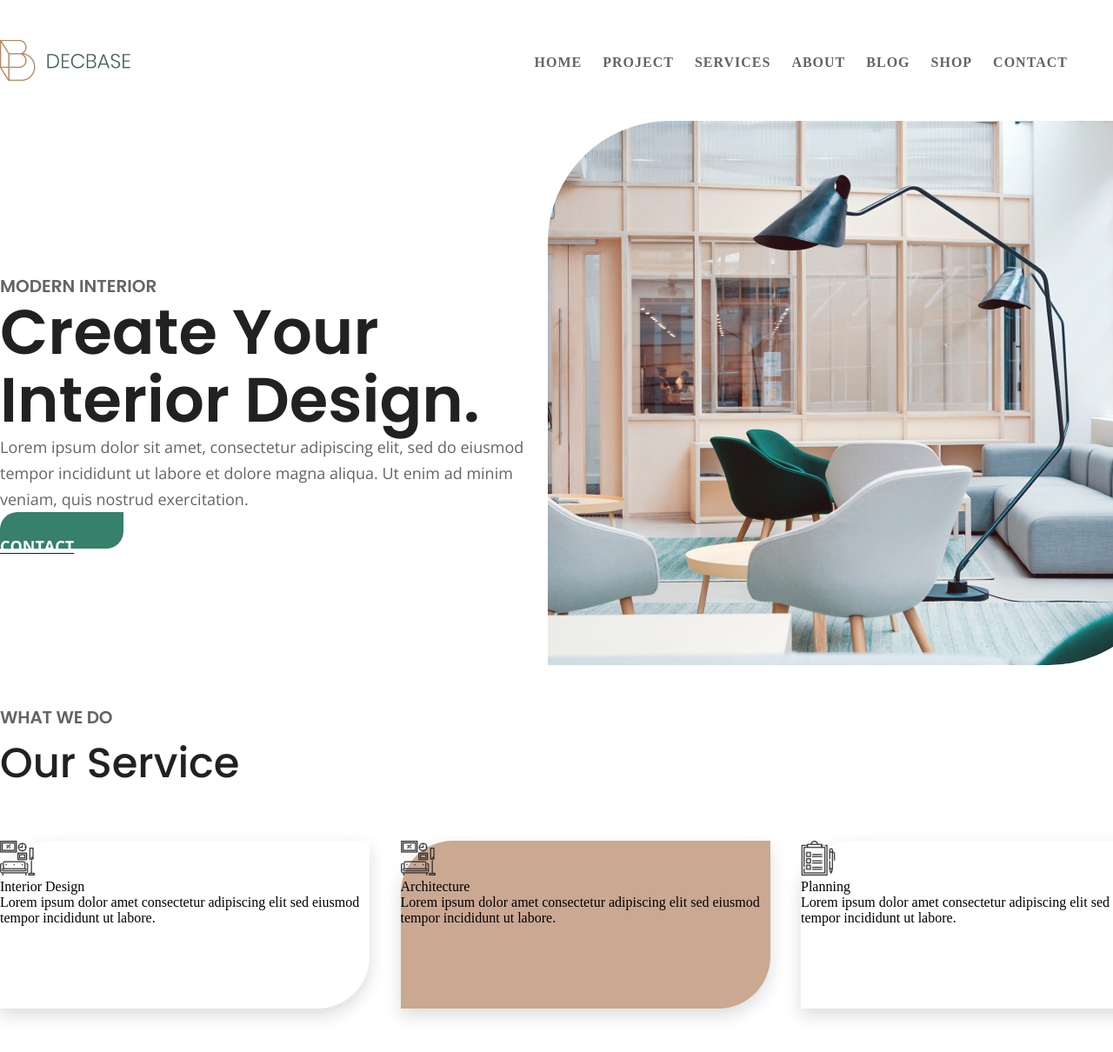
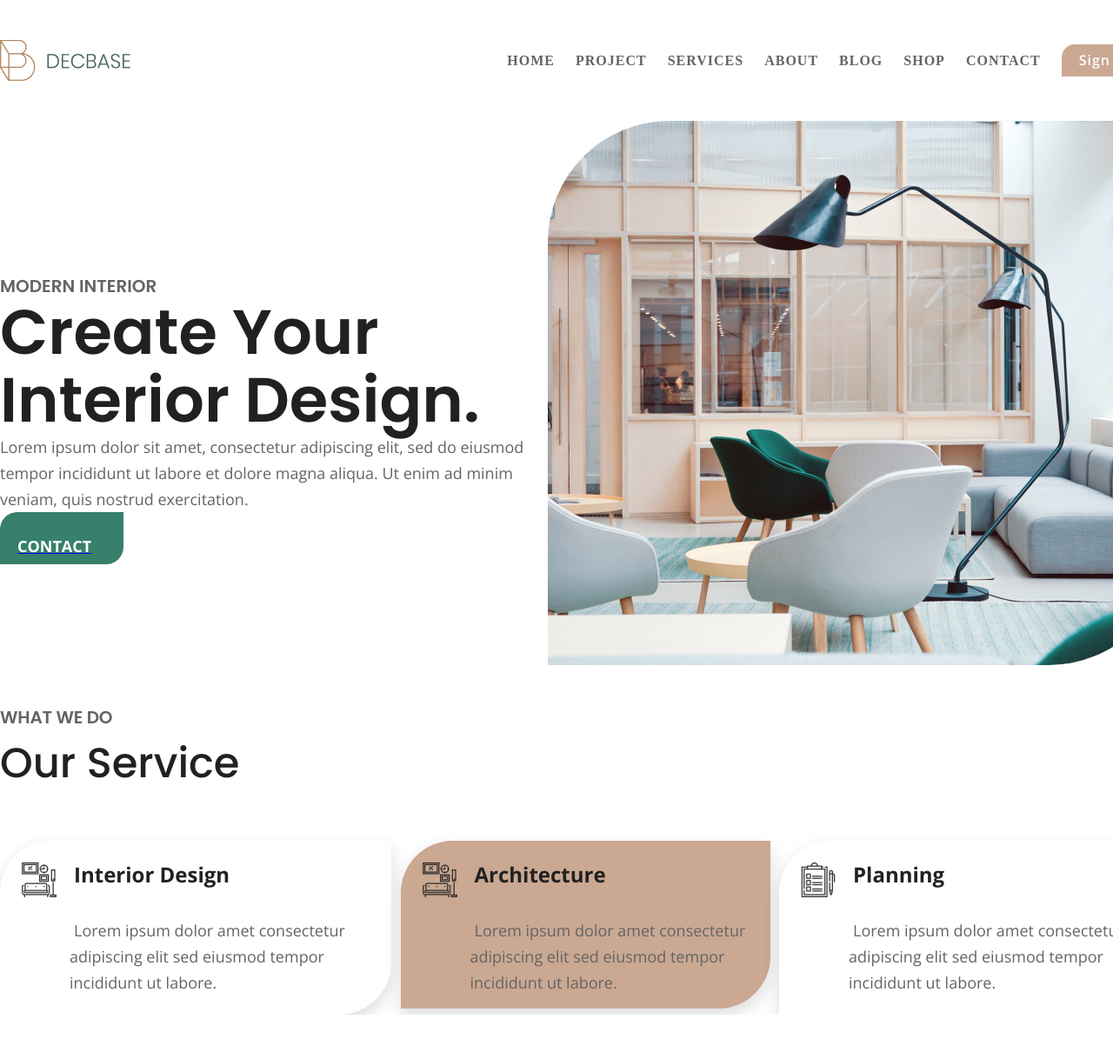
Before and after one commit to Vomkt/Decbase, a plain HTML site: page index.html in a window 1280 px wide. Shown: the top 1210 px of the page at 87% size. After the commit the page ends 1167 px from the top, so only its background shows below. Drawn offline with nearby package versions, Linux system fonts and the light colour scheme.

Commit message:
Update style.css

```diff
--- a/css/style.css
+++ b/css/style.css
@@ -55,14 +55,14 @@ span{
     color: #FFFFFF;
 }
 
-body{
+/* body{
     margin: 0 auto;
     width: 1346px;
     /*width: 1920px;*/
-    height: 6996px;
+    /* height: 6996px;
     background: #FFFFFF;
 
-}
+} */
 
 .main-wrapper{
     margin: 0 auto;
@@ -94,12 +94,23 @@ header .main-wrapper{
     text-decoration: none;
 }
 
-.button-sign{
-    position: absolute;
-    width: 97px;
-    height: 32px;
+.btn{
+    /* position: absolute; */
+    /* width: 97px;
+    height: 32px; */
+    padding: 10px 20px 10px 20px;
     background: #CAA892;
     border-radius: 15px 0px;
+
+}
+
+.btn-color{
+    font-family: 'Open Sans';
+    font-style: normal;
+    font-weight: 600;
+    font-size: 16px;
+    line-height: 22px;
+    color: #FFFFFF;
 }
 
 /* HERO */
@@ -120,18 +131,23 @@ header .main-wrapper{
     border-radius: 140px 0 140px 0;
 }
 
-.main-board{
+/* .main-board{
     height: 736px;
     width: 717px;
     height: 626px;
-}
+} */
 
 .button{
     position: absolute;
     width: 142px;
-    height: 42px;
+    height: 60px;
     background: #37806B;
     border-radius: 20px 0px;
+}
+
+.button-contact{
+    padding: 5px 20px 30px 20px;
+
 }
 
 /* SERVICES */
@@ -167,13 +183,18 @@ header .main-wrapper{
 }
 
 .services__item{
-    /* position: absolute; */
-    width: 425px;
-    height: 193px;
+
+    /* position: relative; */
+    /* padding: 30px 15px; */
+    /* border: 1px solid; */
+    /* display: flex; */
+    width: 450px;
+    height: 200px;
     margin-top: 50px;
     background: #FFFFFF;
     box-shadow: 0px 8px 20px rgba(0, 0, 0, 0.14);
     border-radius: 60px 0px;
+
 }
 
 .services__item-brown{
@@ -184,3 +205,30 @@ header .main-wrapper{
     box-shadow: 0px 8px 20px rgba(0, 0, 0, 0.14);
     border-radius: 60px 0px;
 }
+
+.box-icon{
+    float: left;
+    padding: 25px 20px 20px 25px;
+}
+.services-h5{
+    /* padding: 10px 10px 10px 10px;
+    position: absolute; */
+    /* width: 180px;
+    height: 78px; */
+    font-family: 'Open Sans';
+    font-style: normal;
+    font-weight: 700;
+    font-size: 24px;
+    line-height: 78px;
+    color: #212121;
+
+}
+.services-p{
+    padding: 10px 10px 10px 80px;
+    font-family: 'Open Sans';
+    font-style: normal;
+    font-weight: 400;
+    font-size: 18px;
+    line-height: 30px;
+    color: #646464;
+}
```
